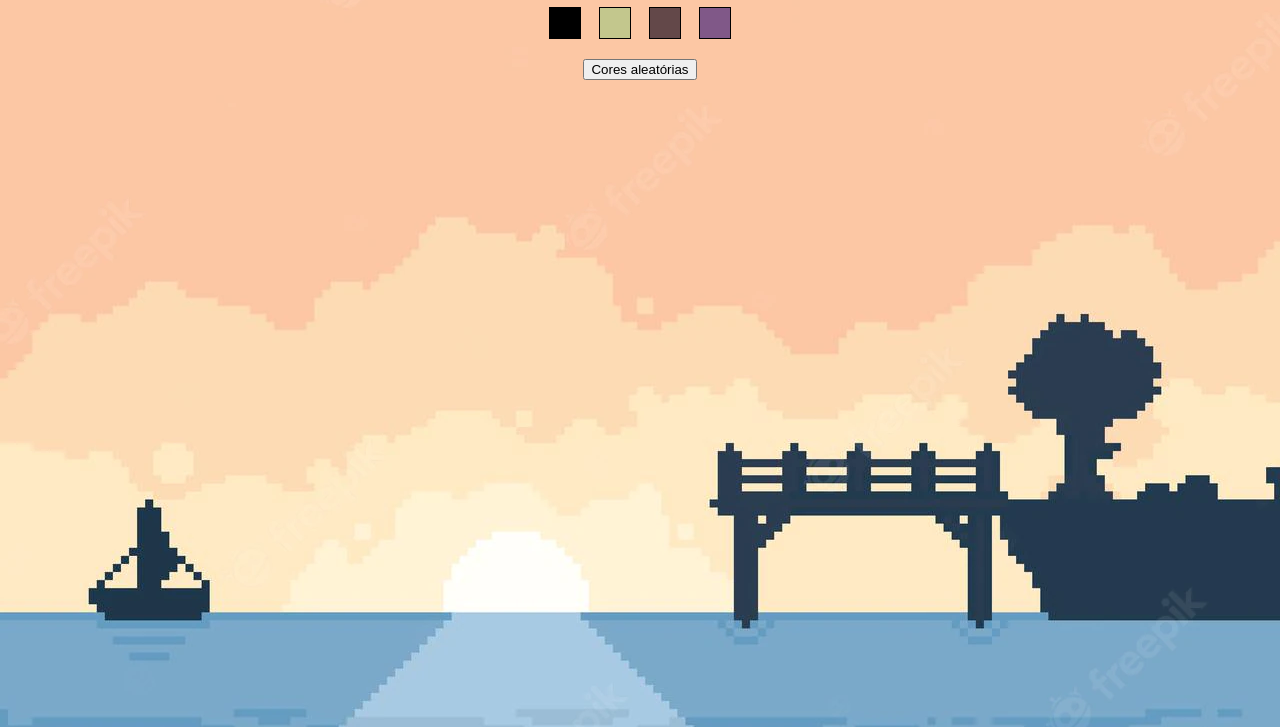
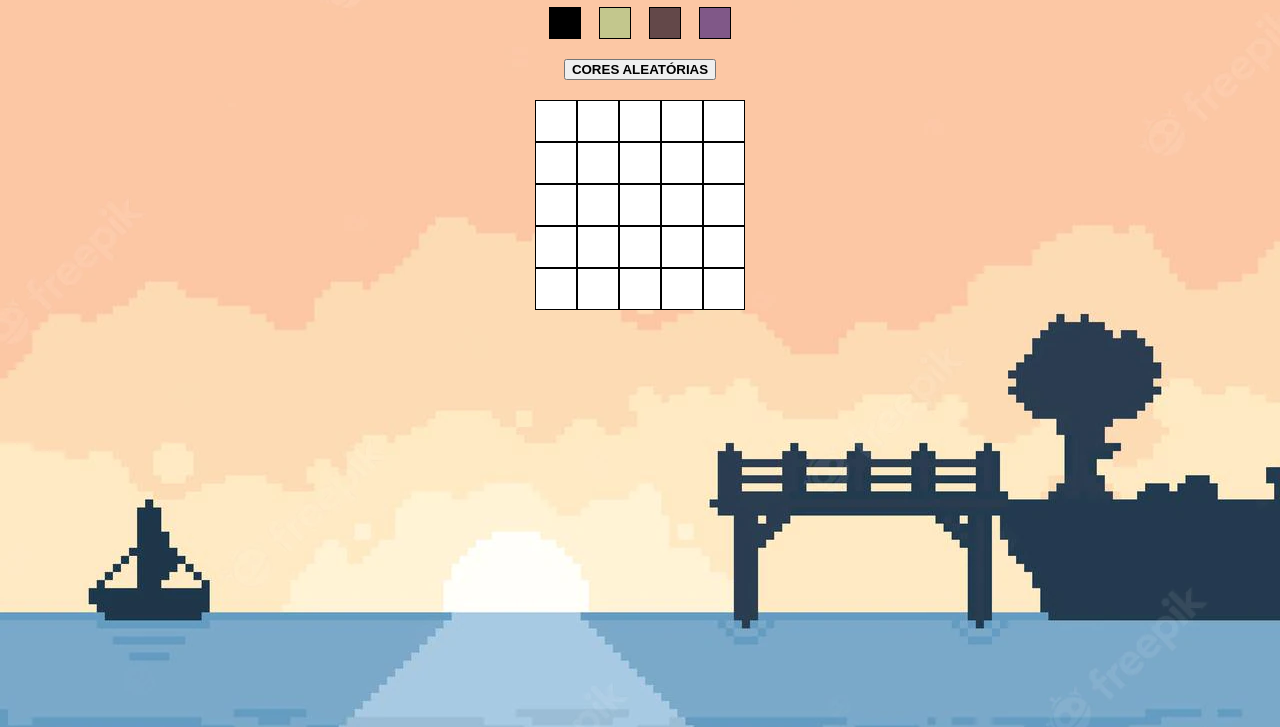
Before and after one commit to DouglasOliveiraLeite/pixel-art, a website: page index.html in a window 1280 px wide. Shown: the part 73-800 px from the top of the page. Drawn offline with Linux system fonts and the light colour scheme.

Commit message:
resolvido pixels, .line pixel-board até requisito 7

```diff
--- a/index.html
+++ b/index.html
@@ -1,18 +1,18 @@
 <!DOCTYPE html>
 <html lang="en">
   <head>
-    <meta charset="UTF-8">
-    <meta http-equiv="X-UA-Compatible" content="IE=edge">
-    <meta name="viewport" content="width=device-width, initial-scale=1.0">
+    <meta charset="UTF-8" />
+    <meta http-equiv="X-UA-Compatible" content="IE=edge" />
+    <meta name="viewport" content="width=device-width, initial-scale=1.0" />
     <title>Art Pixels</title>
-    <link rel="stylesheet" href="style.css">
+    <link rel="stylesheet" href="style.css" />
   </head>
   <body>
     <div id="Paleta"></div>
     <div id="buttons">
       <button id="button-random-color">Cores aleatórias</button>
-
     </div>
+    <div id="pixel-board"></div>
     <script src="./script.js"></script>
   </body>
 </html>
--- a/script.js
+++ b/script.js
@@ -66,6 +66,19 @@ function pegarCorPaleta() {
     domCores[i].style.backgroundColor = arrayCores[i];
   }
 }
+function generatePixel() {
+  const quadroPixel = document.querySelector('#pixel-board');
+  for (let index = 0; index < 5; index += 1) {
+    const criandoLinha = document.createElement('div');
+    criandoLinha.className = 'line';
+    for (let x = 0; x < 5; x += 1) {
+      const pixel = document.createElement('div');
+      pixel.className = 'pixel';
+      criandoLinha.appendChild(pixel);
+    }
+    quadroPixel.appendChild(criandoLinha);
+  }
+}
 
 function carregarPag() {
   if (localStorage.getItem('colorPalette') === null) {
@@ -74,12 +87,14 @@ function carregarPag() {
     createPalette();
     generatePalette();
     pintarPaleta();
+    generatePixel();
   } else {
     createHeader();
     createH1();
     createPalette();
     generatePalette();
     pegarCorPaleta();
+    generatePixel();
   }
 }
 // execut functions //
--- a/style.css
+++ b/style.css
@@ -4,11 +4,17 @@ body {
 
 #title {
     text-align: center;
+    text-transform: uppercase;
+    font-weight: bold
+
 }
 
 #button-random-color {
     align-items: center;
     text-align: center;
+    text-transform: uppercase;
+    font-weight: bold
+
 }
 
 #buttons {
@@ -16,3 +22,21 @@ body {
     text-align: center;
     margin-top: 20px;
 }
+
+#pixel-board {
+    text-align: center;
+    margin-top: 20px;
+}
+
+.line {
+    vertical-align: middle;
+}
+
+.pixel {
+    width: 40px;
+    border: solid 1px black;
+    height: 40px;
+    vertical-align: middle;
+    display: inline-block;
+    background-color: white;
+}
```
Lines whose indentation alone changed are shown as unchanged.
